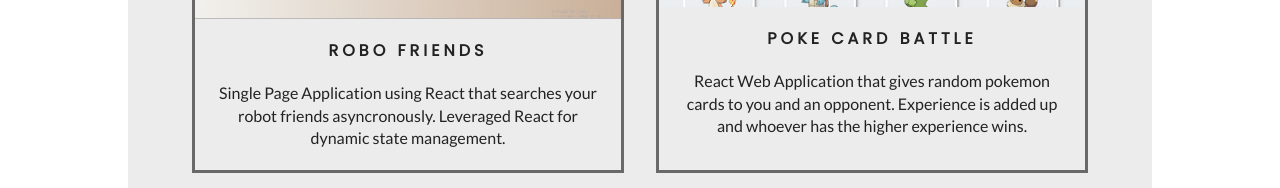
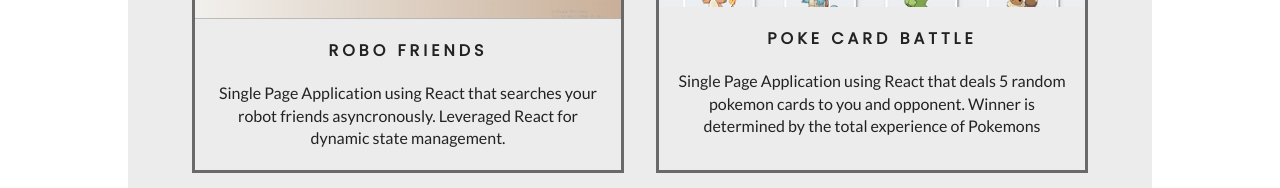
Before and after one commit to Brienyll/portfolio-gatsby, a Gatsby site: page / in a window 1280 px wide. Shown: the part 3221-3409 px from the top of the page. Built offline with nearby package versions, Linux system fonts and the light colour scheme; Gatsby itself is replaced by a stand-in of ours.

Commit message:
fixed poke card project description

```diff
--- a/src/components/Home/Projects.js
+++ b/src/components/Home/Projects.js
@@ -66,7 +66,7 @@
             <a href="https://poke29.netlify.com/">
             <Img fluid={data.poke.childImageSharp.fluid} alt="Face Recognition App" /></a>
             <h4>Poke Card Battle</h4>
-            <p>React Web Application that gives random pokemon cards to you and an opponent. Experience is added up and whoever has the higher experience wins.</p>
+            <p>Single Page Application using React that deals 5 random pokemon cards to you and opponent. Winner is determined by the total experience of Pokemons</p>
         </article>
       </div>
 
```
